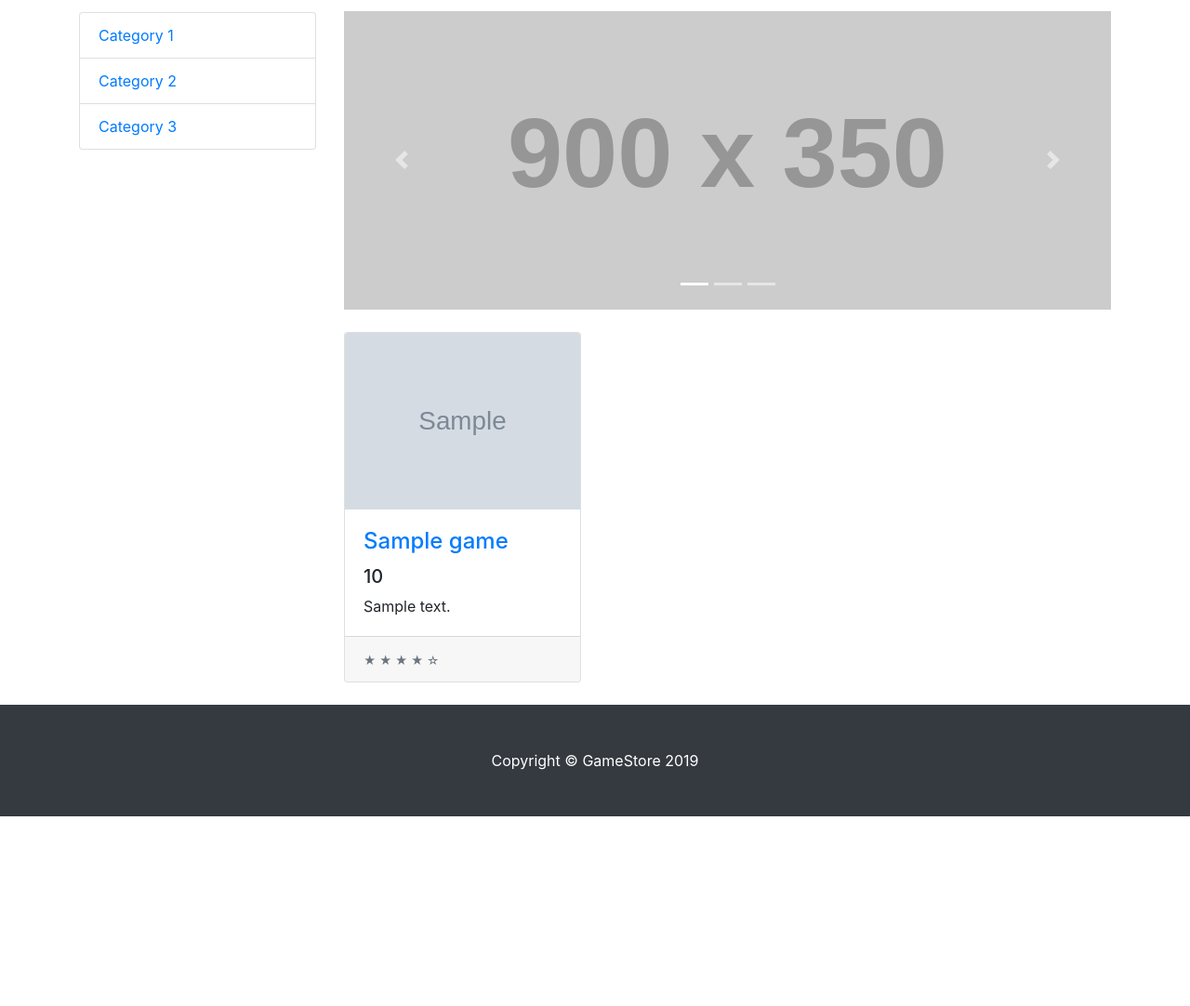
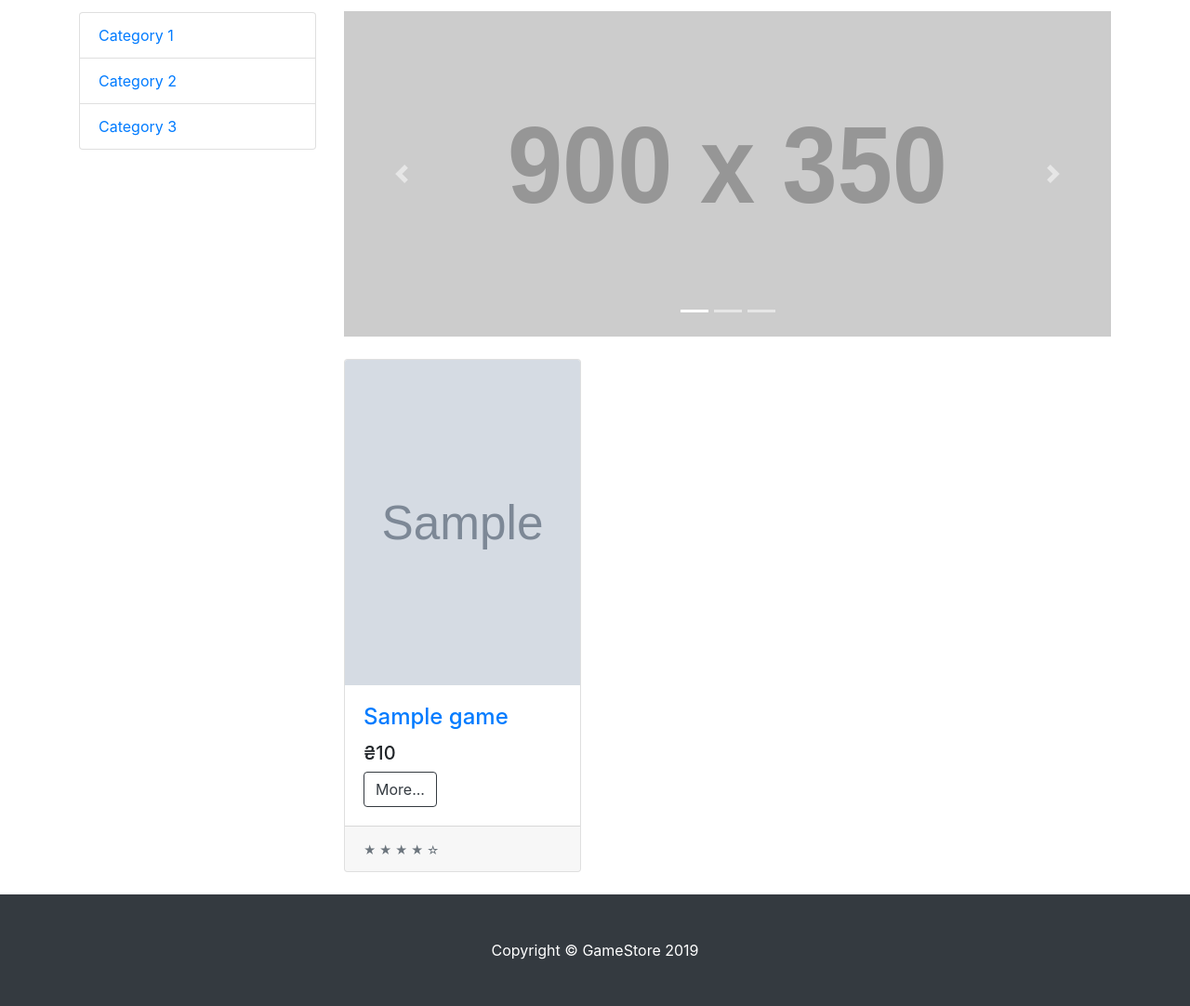
Before and after one commit to Jopless/gamestore, a Django app: template Shop/templates/index.html in a window 1280 px wide. Shown: the part 72-1154 px from the top of the page at 93% size. Before the commit the page ends 950 px from the top, so only its background shows below. Run offline with Django 3.2, Linux system fonts and the light colour scheme; the template is opened without the code that fills it: most values are stand-ins (such as "Sample title", 1, 10 or a date in 2020); grey boxes marked "Sample" are stand-in pictures; grey boxes labelled with a size stand in for pictures from a placeholder-image service; some libraries are stand-ins or nearby versions.

Commit message:
- Added buttons to product cards on main page

```diff
--- a/Shop/static/css/shop-homepage.css
+++ b/Shop/static/css/shop-homepage.css
@@ -27,3 +27,7 @@ body {
 .game-info {
     padding-top: 25px;
 }
+
+.row img {
+    height: 350px;
+}
--- a/Shop/templates/index.html
+++ b/Shop/templates/index.html
@@ -38,8 +38,8 @@
                 <h4 class="card-title">
                   <a href="{% url 'game_page' game.id %}">{{game.title}}</a>
                 </h4>
-                <h5>{{game.price}}</h5>
-                <p class="card-text">{{game.description}}</p>
+                <h5>₴{{game.price}}</h5>
+                <a href="{% url 'game_page' game.id %}"><button type="button" class="btn btn-outline-dark">More...</button></a>
               </div>
               <div class="card-footer">
                 <small class="text-muted">&#9733; &#9733; &#9733; &#9733; &#9734;</small>
```
Also changed, not shown: Shop/templates/game_page.html (+3 -4 lines).
